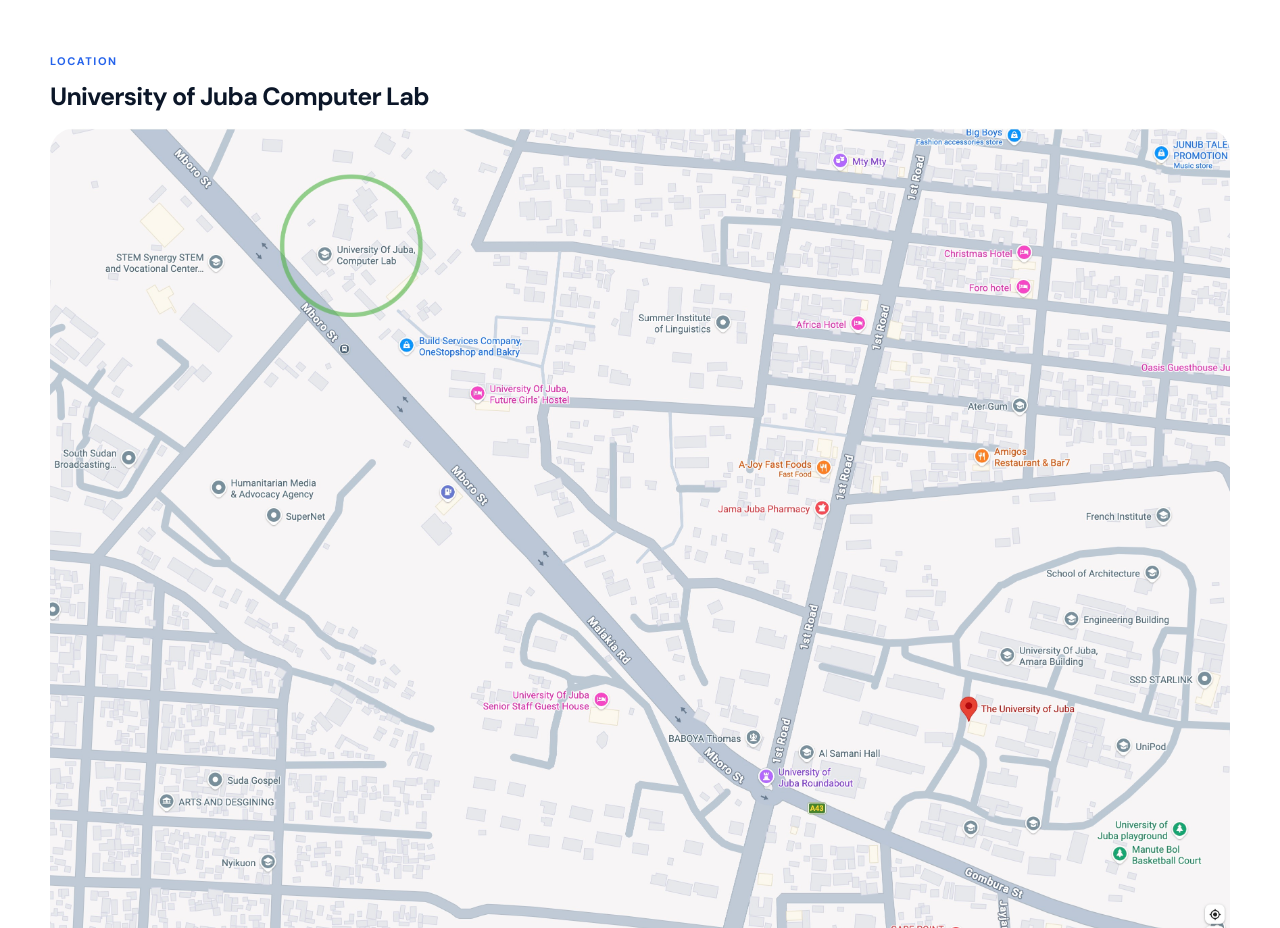
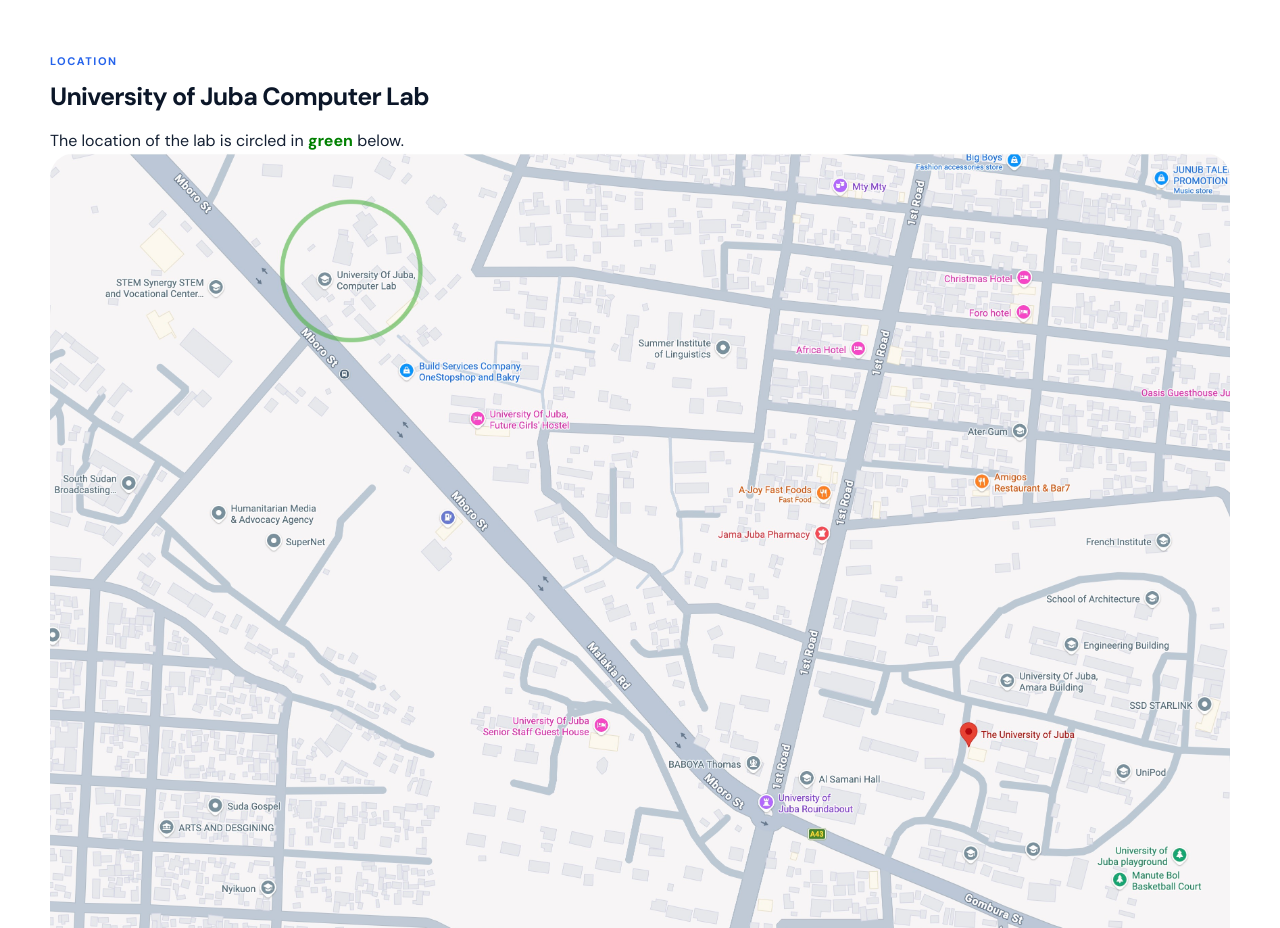
Before and after one commit to uojai/aileadership, a plain HTML site: page index.html in a window 1280 px wide. Shown: the part 2860-3788 px from the top of the page. Drawn offline with nearby package versions, Linux system fonts and the light colour scheme.

Commit message:
Add files via upload

```diff
--- a/index.html
+++ b/index.html
@@ -927,6 +927,13 @@
             background: var(--blue);
         }
 
+        .text-green {
+            color: green;
+        }
+        .text-bold {
+            font-weight: 700;
+        }
+
         /* =====================================================
            CTA
         ===================================================== */
@@ -1763,6 +1770,9 @@
     <div class="container">
         <div class="section-kicker">Location</div>
         <h2 class="section-title">University of Juba Computer Lab</h2>
+        <p>
+            The location of the lab is circled in <strong class="text-green text-bold">green</strong> below.
+        </p>
         <div class="location-image-placeholder">
             <img src="images/location.jpg" alt="Training location map">
         </div>
```
